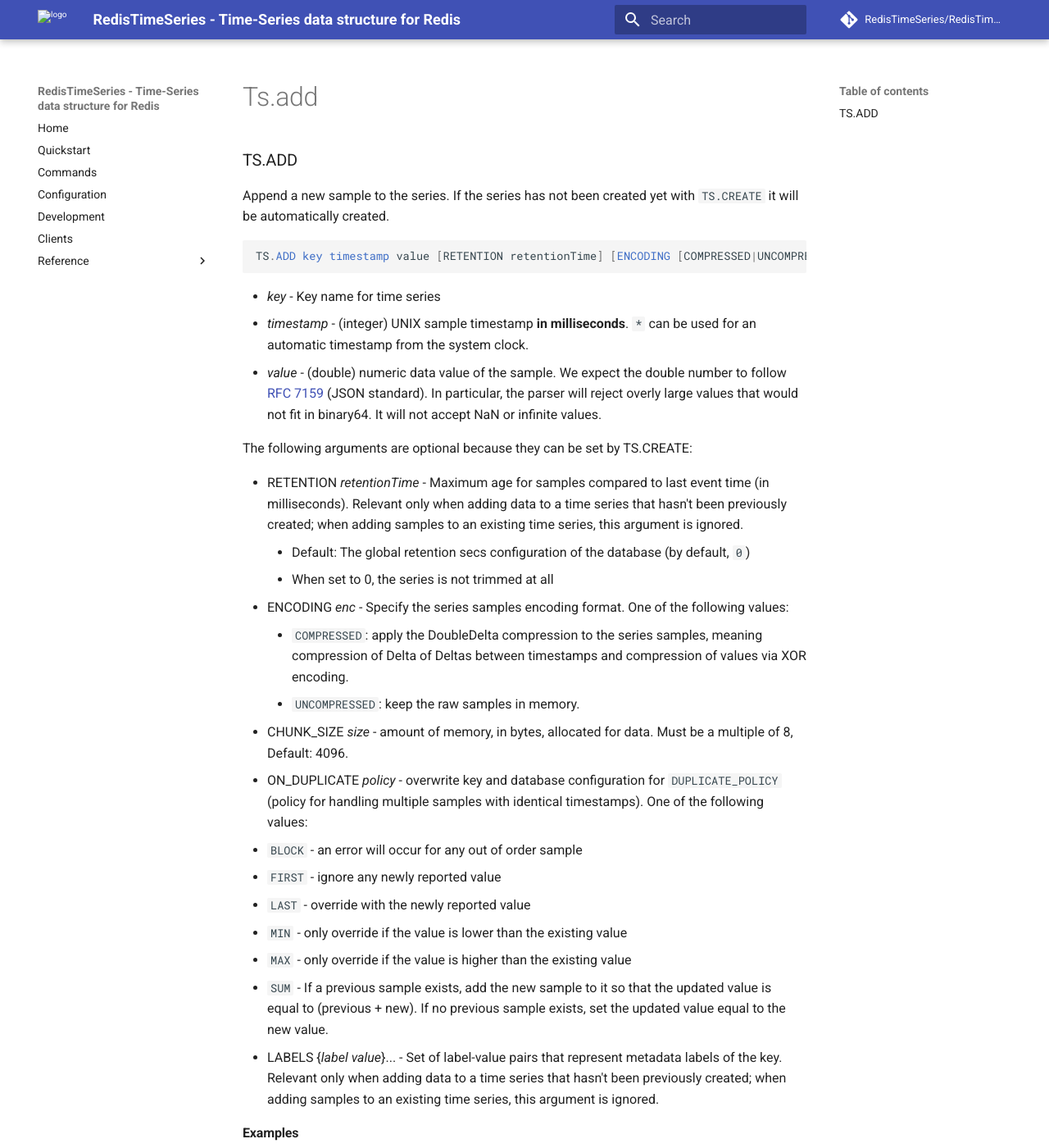
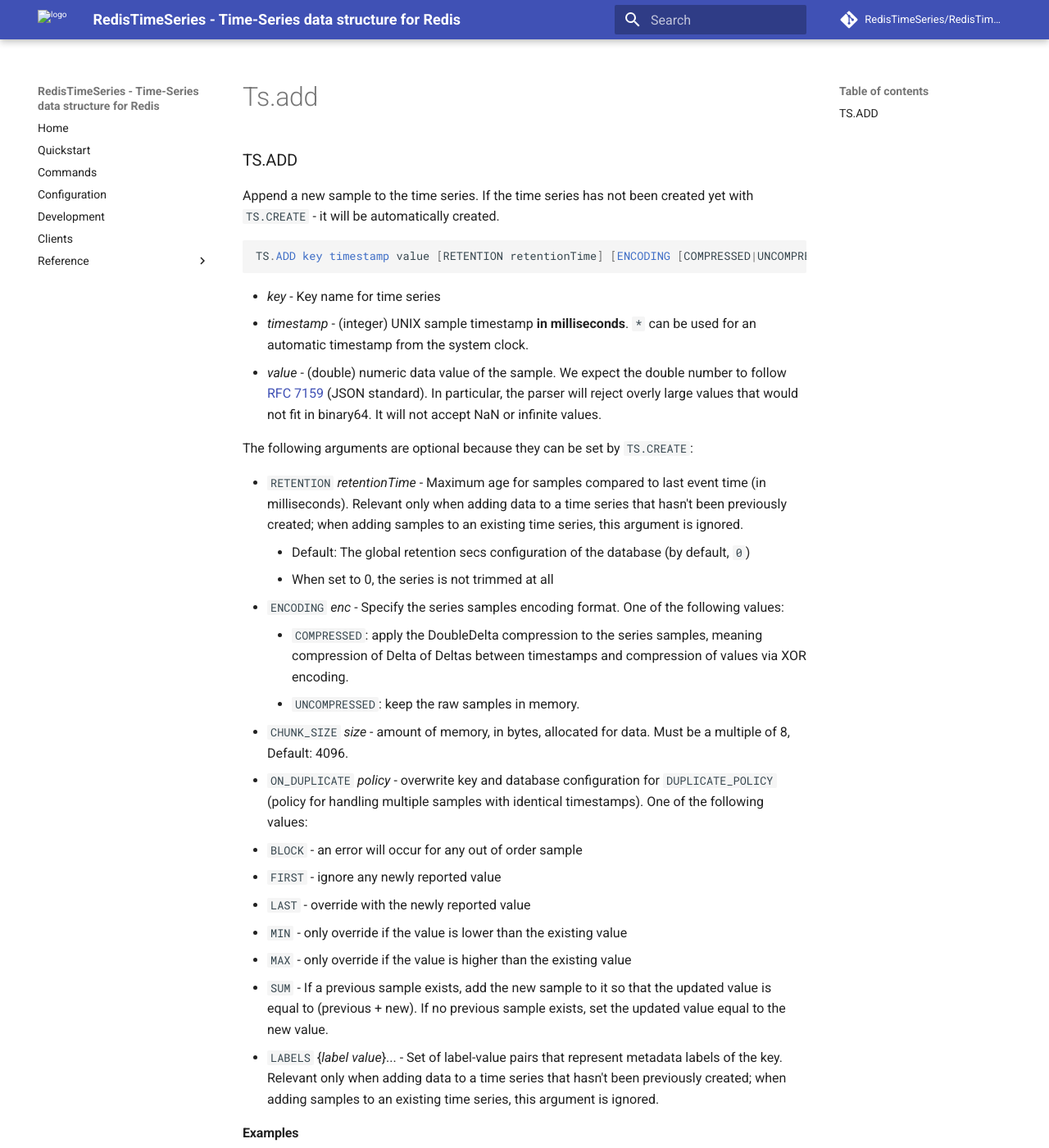
Before and after one commit to RedisTimeSeries/RedisTimeSeries, an MkDocs documentation site: the page built from docs/commands/ts.add.md, in a window 1280 px wide and 1400 px high. Shown: the whole window at 82% size. Built offline with MkDocs 1.6.1 and Material for MkDocs 9.7.7, drawn with Linux system fonts in a browser that asks for light colours; comment, search, counter and statistics services are not loaded.

Commit message:
Update ts.add.md

````diff
--- a/docs/commands/ts.add.md
+++ b/docs/commands/ts.add.md
@@ -1,6 +1,6 @@
 ### TS.ADD
 
-Append a new sample to the series. If the series has not been created yet with `TS.CREATE` it will be automatically created.
+Append a new sample to the time series. If the time series has not been created yet with `TS.CREATE` - it will be automatically created.
 
 ```sql
 TS.ADD key timestamp value [RETENTION retentionTime] [ENCODING [COMPRESSED|UNCOMPRESSED]] [CHUNK_SIZE size] [ON_DUPLICATE policy] [LABELS {label value}...]
@@ -10,23 +10,23 @@
 - _timestamp_ - (integer) UNIX sample timestamp **in milliseconds**. `*` can be used for an automatic timestamp from the system clock.
 - _value_ - (double) numeric data value of the sample. We expect the double number to follow [RFC 7159](https://tools.ietf.org/html/rfc7159) (JSON standard). In particular, the parser will reject overly large values that would not fit in binary64. It will not accept NaN or infinite values.
 
-The following arguments are optional because they can be set by TS.CREATE:
+The following arguments are optional because they can be set by `TS.CREATE`:
 
- - RETENTION _retentionTime_ - Maximum age for samples compared to last event time (in milliseconds). Relevant only when adding data to a time series that hasn't been previously created; when adding samples to an existing time series, this argument is ignored.
+ - `RETENTION` _retentionTime_ - Maximum age for samples compared to last event time (in milliseconds). Relevant only when adding data to a time series that hasn't been previously created; when adding samples to an existing time series, this argument is ignored.
     - Default: The global retention secs configuration of the database (by default, `0`)
     - When set to 0, the series is not trimmed at all
- - ENCODING _enc_ - Specify the series samples encoding format. One of the following values:
+ - `ENCODING` _enc_ - Specify the series samples encoding format. One of the following values:
     - `COMPRESSED`: apply the DoubleDelta compression to the series samples, meaning compression of Delta of Deltas between timestamps and compression of values via XOR encoding.
     - `UNCOMPRESSED`: keep the raw samples in memory.
- - CHUNK_SIZE _size_ - amount of memory, in bytes, allocated for data. Must be a multiple of 8, Default: 4096.
- - ON_DUPLICATE _policy_ - overwrite key and database configuration for `DUPLICATE_POLICY` (policy for handling multiple samples with identical timestamps). One of the following values:
+ - `CHUNK_SIZE` _size_ - amount of memory, in bytes, allocated for data. Must be a multiple of 8, Default: 4096.
+ - `ON_DUPLICATE` _policy_ - overwrite key and database configuration for `DUPLICATE_POLICY` (policy for handling multiple samples with identical timestamps). One of the following values:
    - `BLOCK` - an error will occur for any out of order sample
    - `FIRST` - ignore any newly reported value
    - `LAST` - override with the newly reported value
    - `MIN` - only override if the value is lower than the existing value
    - `MAX` - only override if the value is higher than the existing value
    - `SUM` - If a previous sample exists, add the new sample to it so that the updated value is equal to (previous + new). If no previous sample exists, set the updated value equal to the new value.
- - LABELS {_label_ _value_}... - Set of label-value pairs that represent metadata labels of the key. Relevant only when adding data to a time series that hasn't been previously created; when adding samples to an existing time series, this argument is ignored.
+ - `LABELS` {_label_ _value_}... - Set of label-value pairs that represent metadata labels of the key. Relevant only when adding data to a time series that hasn't been previously created; when adding samples to an existing time series, this argument is ignored.
 
 #### Examples
 ```sql
@@ -47,6 +47,6 @@
 
 - You can use this command to add data to a nonexisting time series in a single command.
   This is why `RETENTION` and `LABELS` are optional arguments.
-- When specified and the key doesn't exist, RedisTimeSeries will create the key with the specified `RETENTION` and or `LABELS`.
+- When specified and the key doesn't exist, RedisTimeSeries will create the key with the specified `RETENTION` and/or `LABELS`.
   Setting `RETENTION` and `LABELS` introduces additional time complexity.
 - Updating a sample in a trimmed window will update down-sampling aggregation based on the existing data.
````
